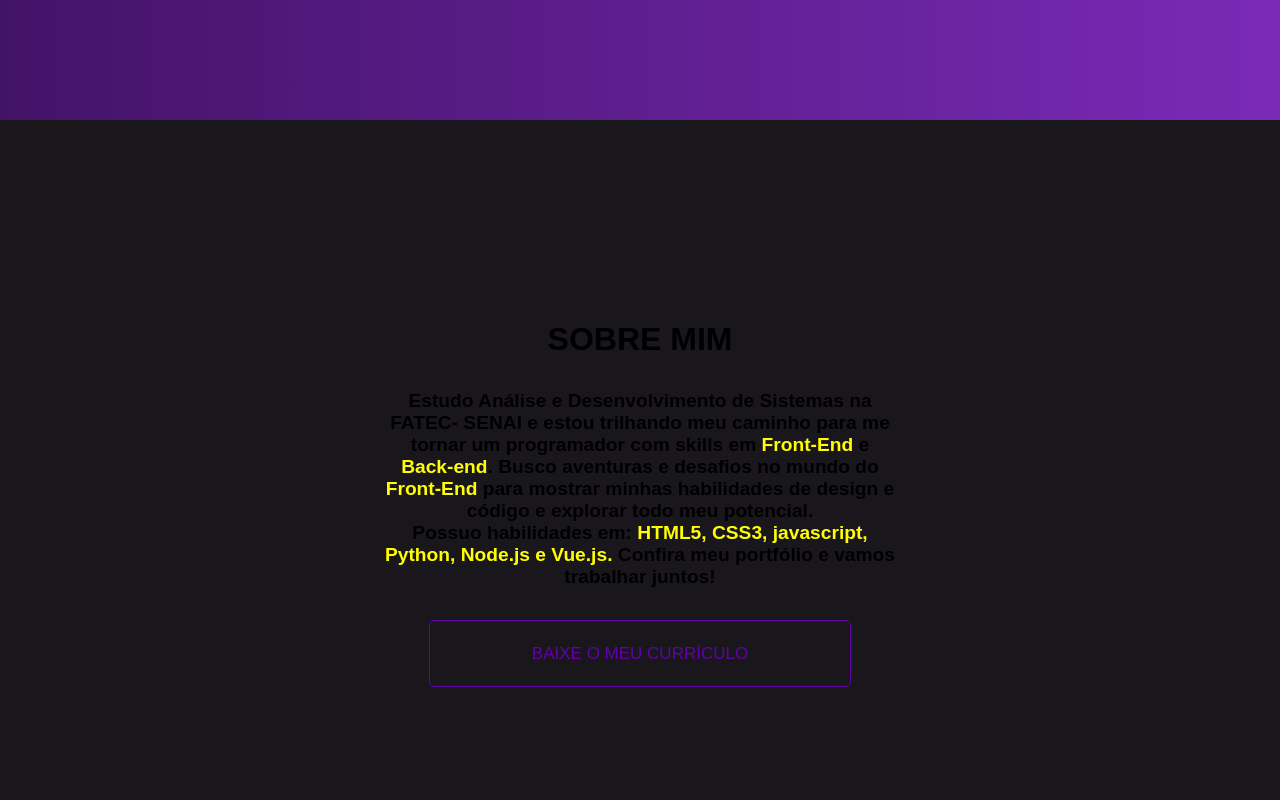
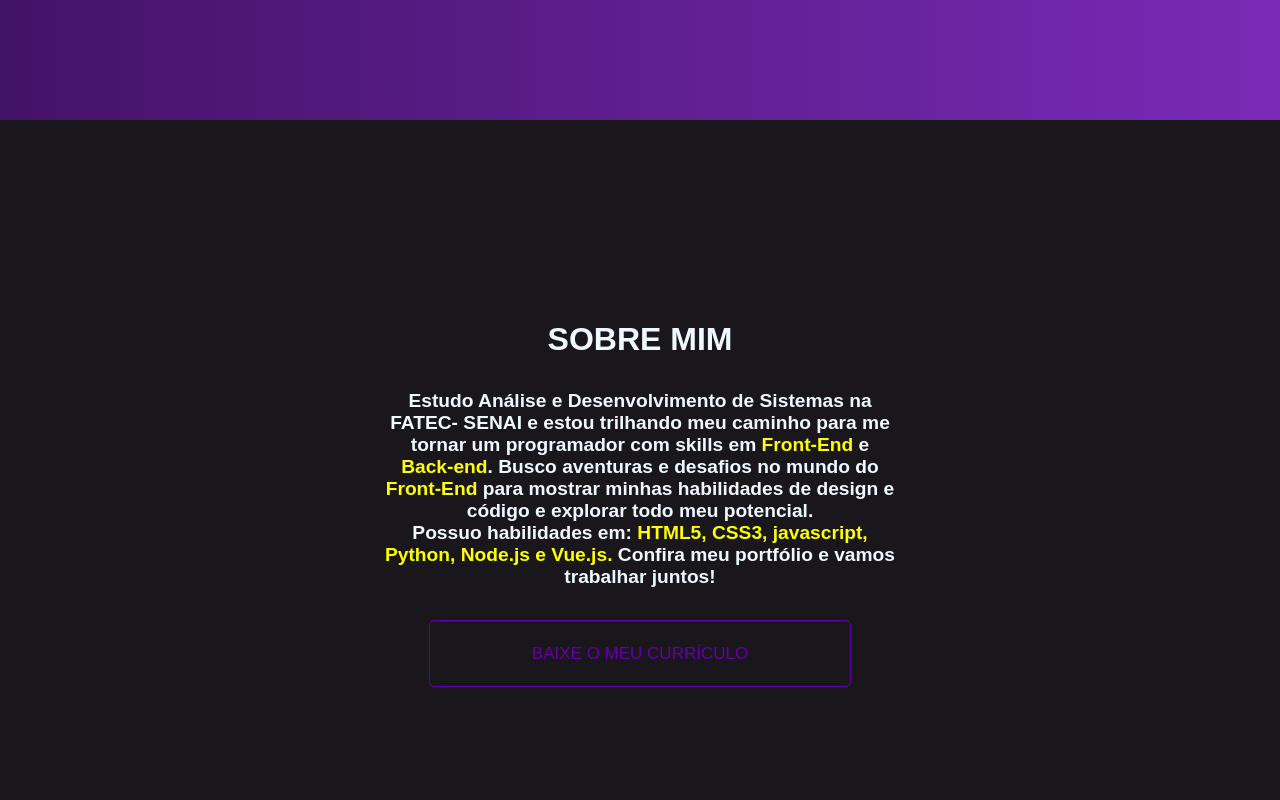
Before and after one commit to BrennoSantos12/portfolio, a Vue app: page / in a window 1280 px wide. Shown: the part 680-1480 px from the top of the page. Built offline with nearby package versions, Linux system fonts and the light colour scheme.

Commit message:
Update App.vue

```diff
--- a/src/App.vue
+++ b/src/App.vue
@@ -56,6 +56,7 @@ export default {
   --primary-color: linear-gradient(to right, rgb(67, 19, 103), rgb(122, 42, 183));
   --secundary-color: rgb(26, 23, 28);
   --letra-color: aliceblue;
+  --secundary-letter-color: aliceblue;
   --projeto-color: rgba(72, 8, 82, 1);
   --projeto-hover-color: rgb(92, 26, 142);
   --button-sobre-color: #6300a9;
```
